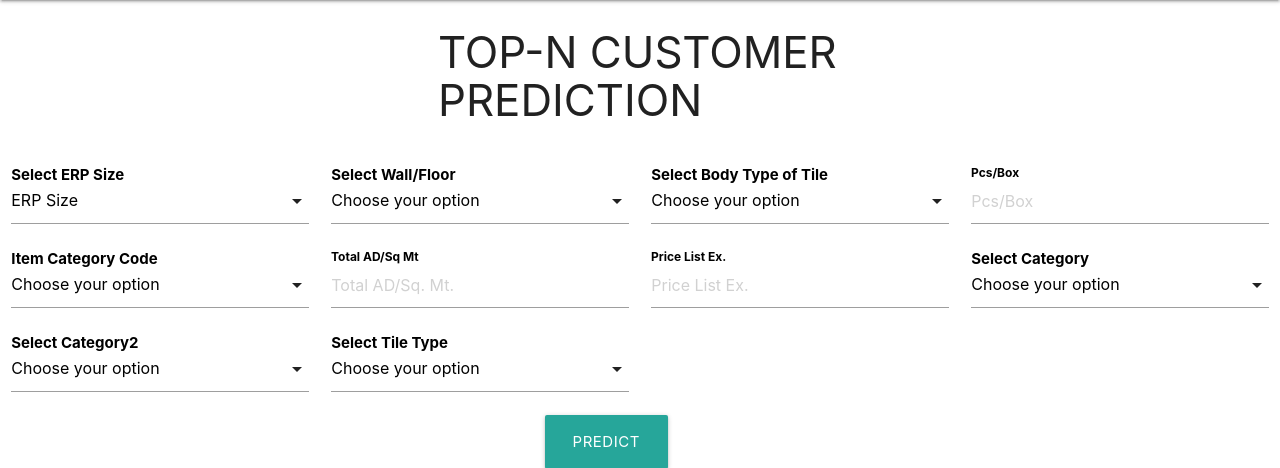
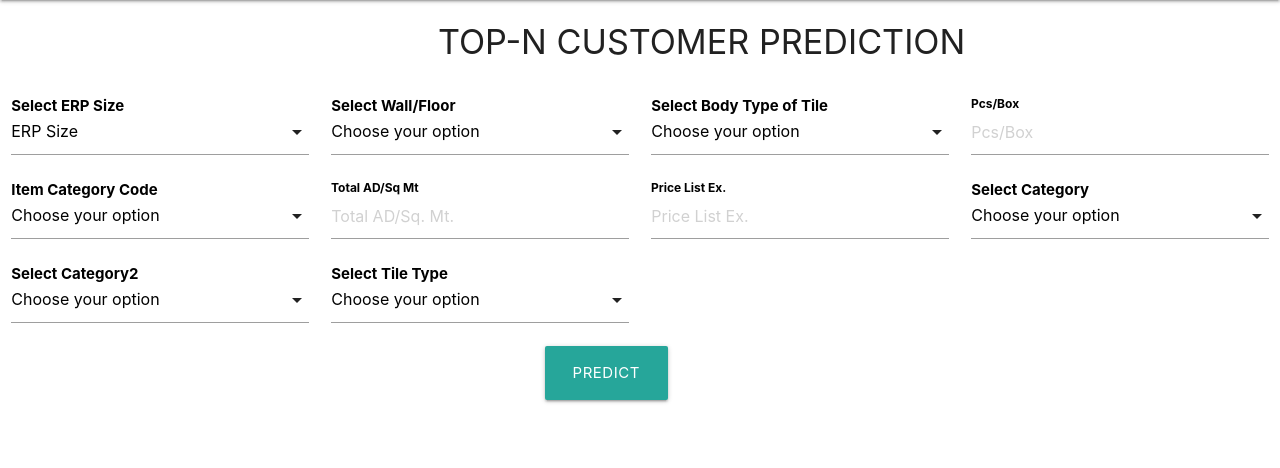
Before and after one commit to PSandeepSandy/Tensors-Analytics, a Flask app: page /analytics in a window 1280 px wide. Shown: the part 64-532 px from the top of the page. Run offline with Flask 2, Linux system fonts and the light colour scheme; parts of the project's set-up code (start-up, migrations or seed data) failed here and were passed over.

Commit message:
styleFixes

```diff
--- a/templates/prediction.html
+++ b/templates/prediction.html
@@ -30,7 +30,7 @@
 
     <div class="row">
 
-      <h3 class="col offset-l4 offset-m4 l6 m6 s12"> TOP-N CUSTOMER PREDICTION </h3>
+      <h4 class="col offset-l4 offset-m4 l6 m6 s12"> TOP-N CUSTOMER PREDICTION </h3>
       <!-- <div class="switch col offset-l3 offset-m3 l6 m6 s12" style="padding-top:3%; padding-bottom: 3%">
         <label>
           <b>SINGLE PREDICTION MODE</b>
```
